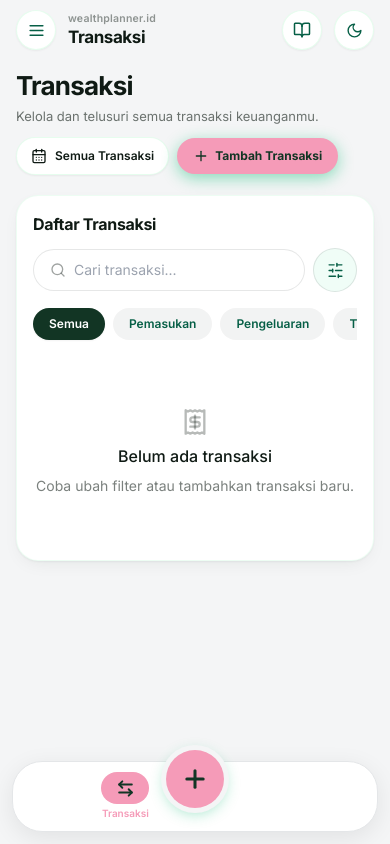
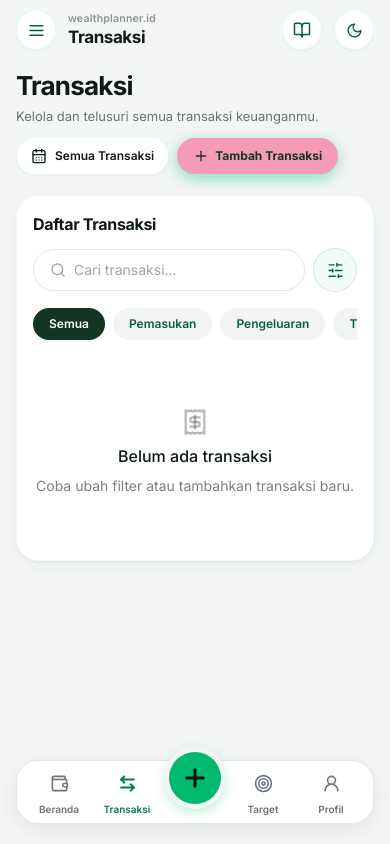
Before and after one commit to jasminework2023/personal-wealthplanner, a React (Vite) app: page /dashboard/transaction in a window 390 px wide. Built offline with nearby package versions, Linux system fonts and the light colour scheme; the HTML template or start-up script is replaced by a standard one.

Commit message:
Stage 3: restyle floating bottom navigation and FAB for green theme

```diff
--- a/src/components/AppShell.tsx
+++ b/src/components/AppShell.tsx
@@ -47,27 +47,27 @@ export function AppShell() {
           </div>
           <Outlet />
         </main>
-        <nav aria-label={language === "id" ? "Navigasi utama" : "Main navigation"} className="pointer-events-none fixed inset-x-0 bottom-0 z-40 px-3 pb-[max(12px,env(safe-area-inset-bottom))] lg:hidden">
-          <div className="wp-nav pointer-events-auto mx-auto grid max-w-md grid-cols-5 items-center rounded-[30px] px-2 py-2">
+        <nav aria-label={language === "id" ? "Navigasi utama" : "Main navigation"} className="pointer-events-none fixed inset-x-0 bottom-[max(20px,env(safe-area-inset-bottom))] z-40 px-4 pb-0 lg:hidden">
+          <div className="wp-nav pointer-events-auto mx-auto grid h-16 max-w-md grid-cols-5 items-center rounded-[22px] px-2">
             {([
               { to: "/", label: navLabels.home, Icon: Wallet },
               { to: "/transaction", label: language === "id" ? "Transaksi" : "Transaction", Icon: ArrowLeftRight },
             ] as const).map(({ to, label, Icon }) => {
               const active = location.pathname === to;
               return <button key={to} onClick={() => navigate(to)} aria-current={active ? "page" : undefined} className="flex flex-col items-center gap-0.5 py-0.5">
-                <span className={`flex h-8 w-12 items-center justify-center rounded-full transition-colors ${active ? "bg-[#F59BB8] text-[#123524]" : "text-white/70"}`}><Icon size={19} strokeWidth={active ? 2.4 : 2}/></span>
-                <span className={`text-[10px] font-semibold ${active ? "text-[#F59BB8]" : "text-white/60"}`}>{label}</span>
+                <span className={`flex h-8 w-12 items-center justify-center rounded-full transition-colors ${active ? "text-accent-text" : "text-muted"}`}><Icon size={19} strokeWidth={active ? 2.4 : 2}/></span>
+                <span className={`text-[10px] font-semibold ${active ? "text-accent-text" : "text-muted"}`}>{label}</span>
               </button>;
             })}
-            <button onClick={() => setQuickAddOpen(true)} aria-label={language === "id" ? "Tambah transaksi" : "Add transaction"} className="relative -mt-9 mx-auto flex h-[58px] w-[58px] items-center justify-center rounded-full bg-[#F59BB8] text-[#123524] shadow-pop ring-[5px] ring-[rgb(var(--c-cream))]"><Plus size={28} strokeWidth={2.6}/></button>
+            <button onClick={() => setQuickAddOpen(true)} aria-label={language === "id" ? "Tambah transaksi" : "Add transaction"} className="relative -mt-7 mx-auto flex h-[52px] w-[52px] items-center justify-center rounded-full bg-accent text-accent-ink shadow-pop ring-[5px] ring-[rgb(var(--c-cream))]"><Plus size={28} strokeWidth={2.6}/></button>
             {([
               { to: "/goals", label: navLabels.goals, Icon: Target },
               { to: "/settings", label: language === "id" ? "Profil" : "Profile", Icon: UserRound },
             ] as const).map(({ to, label, Icon }) => {
               const active = location.pathname === to;
               return <button key={to} onClick={() => navigate(to)} aria-current={active ? "page" : undefined} className="flex flex-col items-center gap-0.5 py-0.5">
-                <span className={`flex h-8 w-12 items-center justify-center rounded-full transition-colors ${active ? "bg-[#F59BB8] text-[#123524]" : "text-white/70"}`}><Icon size={19} strokeWidth={active ? 2.4 : 2}/></span>
-                <span className={`text-[10px] font-semibold ${active ? "text-[#F59BB8]" : "text-white/60"}`}>{label}</span>
+                <span className={`flex h-8 w-12 items-center justify-center rounded-full transition-colors ${active ? "text-accent-text" : "text-muted"}`}><Icon size={19} strokeWidth={active ? 2.4 : 2}/></span>
+                <span className={`text-[10px] font-semibold ${active ? "text-accent-text" : "text-muted"}`}>{label}</span>
               </button>;
             })}
           </div>
@@ -77,7 +77,7 @@ export function AppShell() {
           <div className="wp-sheet relative w-full max-w-sm rounded-[28px] bg-white p-5 pb-[max(20px,env(safe-area-inset-bottom))] shadow-float" onClick={(e) => e.stopPropagation()}>
             <div className="mx-auto mb-3 h-1 w-10 rounded-full bg-charcoal/15" />
             <div className="mb-4 flex items-center justify-between"><h3 className="text-[17px] font-bold tracking-[-0.02em] text-forest-900">{language === "id" ? "Tambah Transaksi" : "Add Transaction"}</h3><button onClick={() => setQuickAddOpen(false)} aria-label={navLabels.close} className="flex h-9 w-9 items-center justify-center rounded-full bg-charcoal/[0.06] text-charcoal/60"><X size={18}/></button></div>
-            <button onClick={() => { setTransactionMode("manual"); setTransactionModalOpen(true); setQuickAddOpen(false); }} className="mb-2.5 flex w-full items-center gap-3.5 rounded-2xl bg-[#F59BB8]/25 p-3.5 text-left"><span className="flex h-11 w-11 shrink-0 items-center justify-center rounded-2xl bg-[#F59BB8] text-[#123524]"><Plus size={21} strokeWidth={2.4}/></span><span><span className="block text-[14px] font-bold text-forest-900">{language === "id" ? "Tambah Transaksi Manual" : "Add Transaction Manually"}</span><span className="mt-0.5 block text-[12px] text-charcoal/55">{language === "id" ? "Isi pemasukan, pengeluaran, atau tabungan" : "Enter income, expenses, or savings"}</span></span></button>
+            <button onClick={() => { setTransactionMode("manual"); setTransactionModalOpen(true); setQuickAddOpen(false); }} className="mb-2.5 flex w-full items-center gap-3.5 rounded-2xl bg-accent/20 p-3.5 text-left"><span className="flex h-11 w-11 shrink-0 items-center justify-center rounded-2xl bg-accent text-accent-ink"><Plus size={21} strokeWidth={2.4}/></span><span><span className="block text-[14px] font-bold text-forest-900">{language === "id" ? "Tambah Transaksi Manual" : "Add Transaction Manually"}</span><span className="mt-0.5 block text-[12px] text-charcoal/55">{language === "id" ? "Isi pemasukan, pengeluaran, atau tabungan" : "Enter income, expenses, or savings"}</span></span></button>
             <button onClick={() => { setTransactionMode("ai"); setTransactionModalOpen(true); setQuickAddOpen(false); }} className="flex w-full items-center gap-3.5 rounded-2xl bg-[#123524] p-3.5 text-left text-white"><span className="flex h-11 w-11 shrink-0 items-center justify-center rounded-2xl bg-white/12 text-[#6EE7A8]"><Sparkles size={20}/></span><span><span className="block text-[14px] font-bold">{language === "id" ? "Catat dengan AI" : "Track with AI"}</span><span className="mt-0.5 block text-[12px] text-white/65">{navLabels.quickAdd}</span></span></button>
           </div>
         </div>}
```
